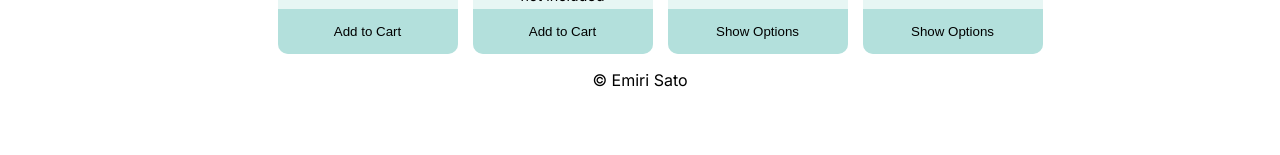
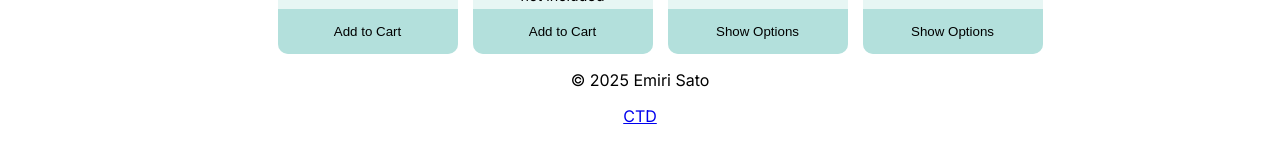
Before and after one commit to emirisato1003/CTD-jay-react-lab, a React (Vite) app: page / in a window 1280 px wide. Shown: the part 758-913 px from the top of the page. Built offline with nearby package versions, Linux system fonts and the light colour scheme.

Commit message:
create new file and moved it <Footer />

```diff
--- a/src/App.jsx
+++ b/src/App.jsx
@@ -2,7 +2,7 @@
 import './App.css';
 
 // React Hooks
-import { useEffect, useState } from 'react';
+import { useEffect, useRef, useState } from 'react';
 
 // components
 import ProductList from './features/ProductList';
@@ -10,6 +10,7 @@ import inventoryData from './assets/inventory.json';
 import Header from './shared/layout/Header';
 import ProductCard from './features/ProductCard';
 import Cart from './features/Cart/Cart';
+import Footer from './shared/layout/Footer';
 
 
 function App() {
@@ -82,9 +83,7 @@ function App() {
             handleCart={handleCart}
           />}
       </main>
-      <footer>
-        <p>&copy; Emiri Sato</p>
-      </footer>
+      <Footer />
     </>
   );
 }
--- /dev/null
+++ b/src/shared/layout/Footer.jsx
@@ -0,0 +1,16 @@
+import { Children, useRef } from "react";
+
+export default function Footer({ children }) {
+    const year = useRef(
+        (() => {
+            const now = new Date(Date.now());
+            return now.getFullYear();
+        })(),
+    );
+    return (
+        <footer>
+            <p>&copy; {year.current} Emiri Sato</p>
+            <a href="https://codethedream.org/">CTD</a>
+        </footer>
+    );
+}
```
